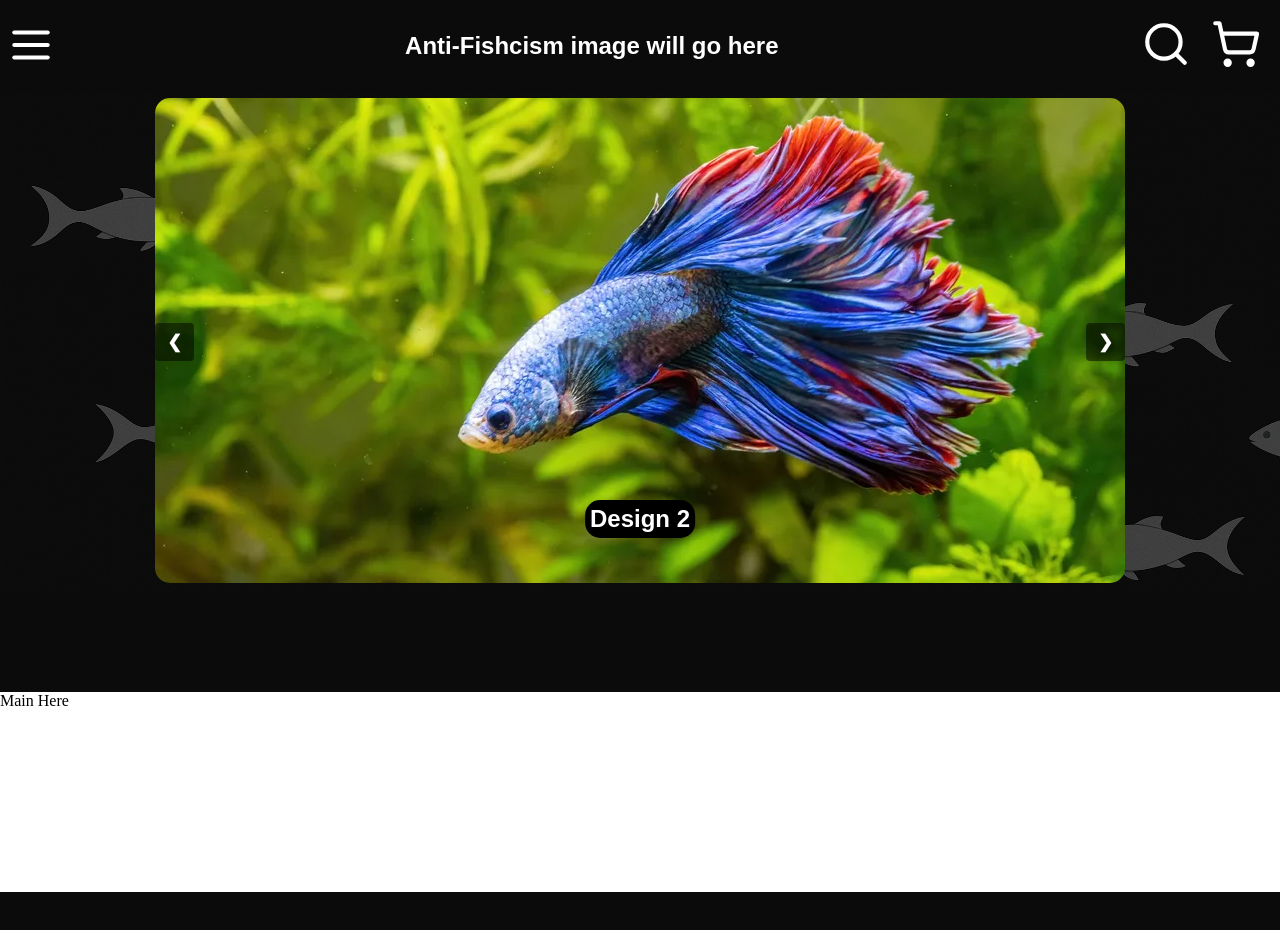
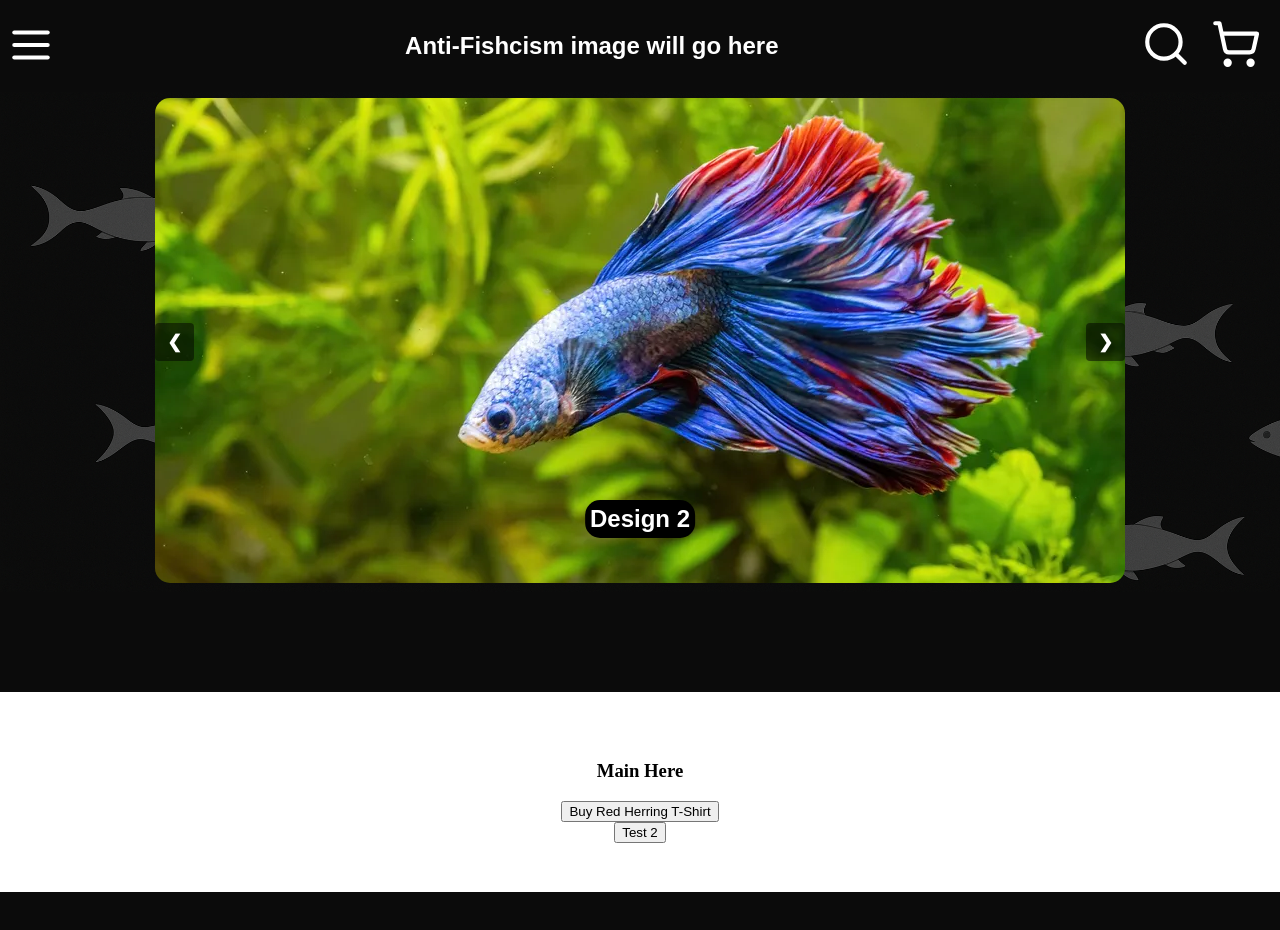
Before and after one commit to BenCuttance/Anti-Fishcism, a SvelteKit app: page / in a window 1280 px wide. Shown: the top 930 px of the page. Built offline with nearby package versions, Linux system fonts and the light colour scheme; no server answers; a web font is replaced by a local one.

Commit message:
FEAT(stripe): Testing stripe intergration added. Todos added

```diff
--- a/src/routes/+page.svelte
+++ b/src/routes/+page.svelte
@@ -1,18 +1,49 @@
-<script>
+<script lang="ts">
+	import { loadStripe } from '@stripe/stripe-js';
+	import { PUBLIC_STRIPE_KEY } from '$env/static/public';
 	import '../lib/global.css';
 	import HeroSection from '$lib/components/heroSection.svelte';
 	import Divider from '$lib/components/divider.svelte';
 
 	const products = {
-		testProduct1: 'price_1STgTu59TjmEpGUDRKYeUx9t'
+		herring: 'price_1STgTu59TjmEpGUDRKYeUx9t',
+		test2: 'price_1STiz859TjmEpGUDE0jmDndB'
 	};
+
+	async function onclick(priceId: string) {
+		const response = await fetch('/api/checkout', {
+			method: 'POST',
+			headers: {
+				'Content-Type': 'application/json'
+			},
+			body: JSON.stringify({
+				priceId,
+				mode: 'payment'
+			})
+		});
+
+		const { url } = await response.json();
+
+		console.log(url)
+
+		if (url) {
+			window.location.href = url;
+		} else {
+			console.error('No checkout URL returned.');
+		}
+	}
 </script>
 
 <section>
 	<HeroSection />
 	<Divider color="var(--main-light-black)" text="" />
 
-	<div>Main Here</div>
+	<div>
+		<h3>Main Here</h3>
+
+		<button onclick={() => onclick(products.herring)}>Buy Red Herring T-Shirt</button>
+		<button onclick={() => onclick(products.test2)}>Test 2</button>
+	</div>
 </section>
 
 <style>
@@ -21,4 +52,12 @@
 		min-height: 100vh;
 		grid-template-rows: auto auto 1fr auto;
 	}
+
+	div {
+		width: 100%;
+		display: flex;
+		align-items: center;
+		justify-content: center;
+		flex-direction: column;
+	}
 </style>
--- /dev/null
+++ b/src/routes/api/checkout/+server.ts
@@ -0,0 +1,27 @@
+import { SECRET_STRIPE_KEY } from '$env/static/private';
+import { PUBLIC_FRONTEND_URL } from '$env/static/public';
+import { json } from '@sveltejs/kit';
+import Stripe from 'stripe';
+
+const stripe = new Stripe(SECRET_STRIPE_KEY);
+
+export async function POST({ request }) {
+    const { priceId } = await request.json();
+
+    const session = await stripe.checkout.sessions.create({
+        mode: "payment",
+        line_items: [
+            {
+                price: priceId,
+                quantity: 1,
+            },
+        ],
+        //TODO: Keep return to success and failure? Or return to catalogue?
+        success_url: `${PUBLIC_FRONTEND_URL}/success`,
+        cancel_url: `${PUBLIC_FRONTEND_URL}/failure`,
+    });
+
+    return new Response(JSON.stringify({ url: session.url }), {
+        headers: { "Content-Type": "application/json" }
+    });
+}
```
